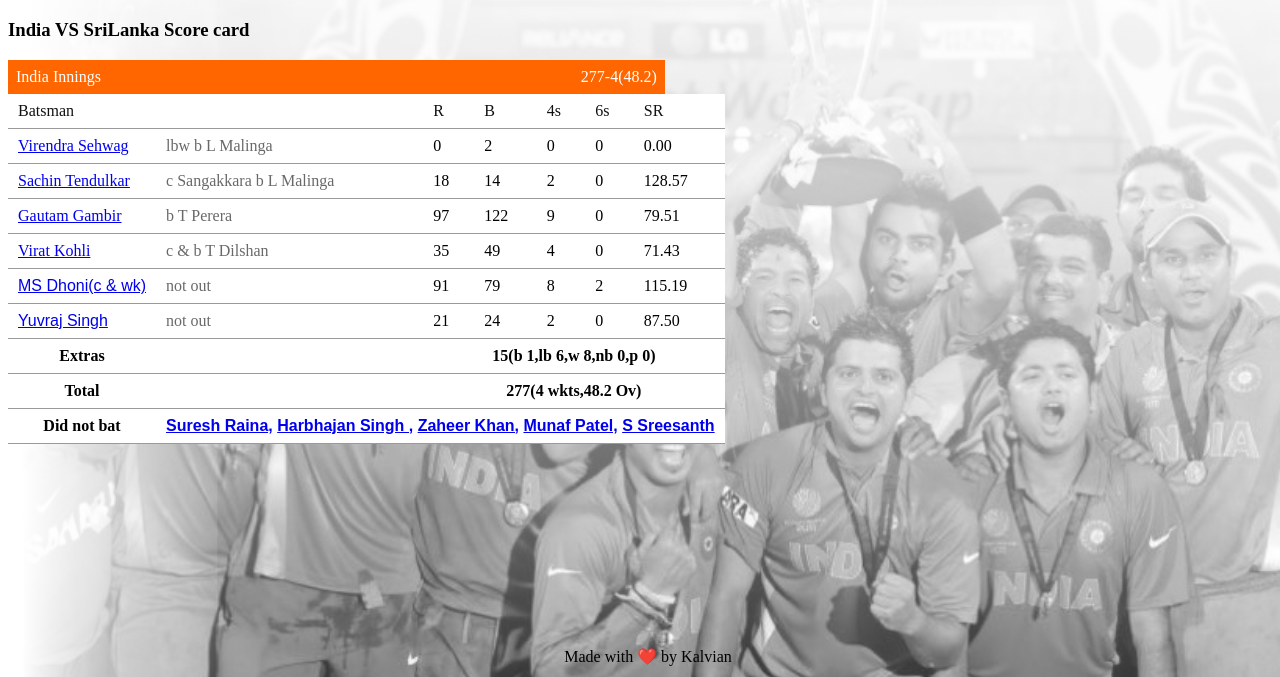
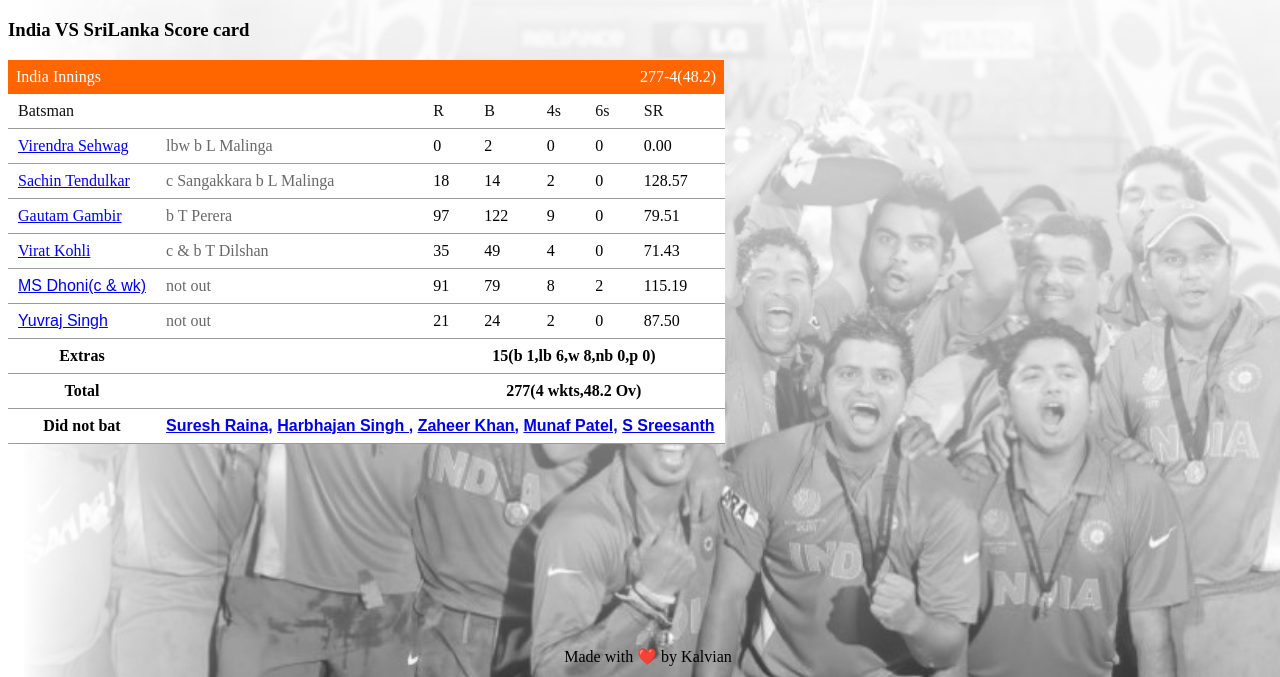
Before and after one commit to Abhishek122k/Cric-Pro, a plain HTML site: page index.html in a window 1280 px wide. Shown: the part 123-800 px from the top of the page. Drawn offline with Linux system fonts and the light colour scheme.

Commit message:
Update styles.css

```diff
--- a/styles.css
+++ b/styles.css
@@ -44,7 +44,7 @@ body {
   flex-direction: row;
   background-color: rgb(255, 102, 0);
   color: white;
-  width: 50.7%;
+  width: 700px;
   padding: .5rem;
   justify-content: space-between;
 
```
